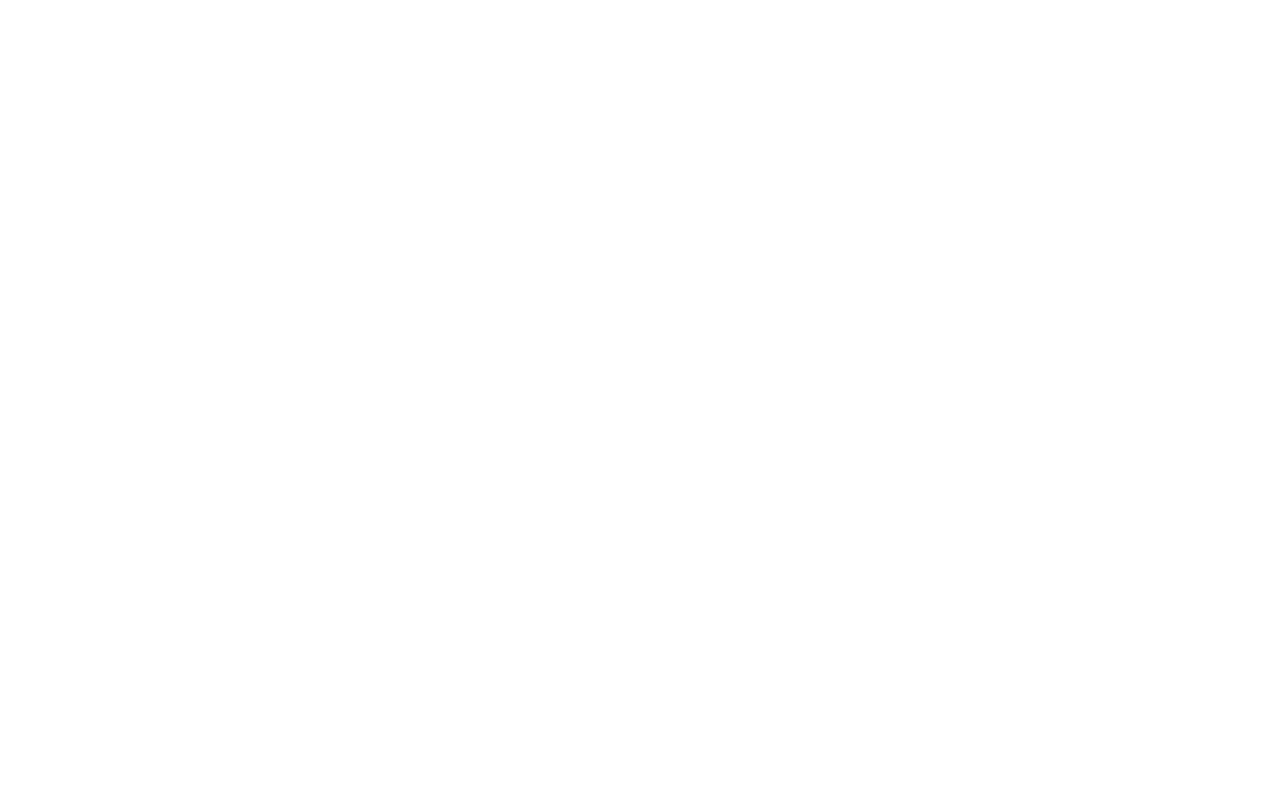
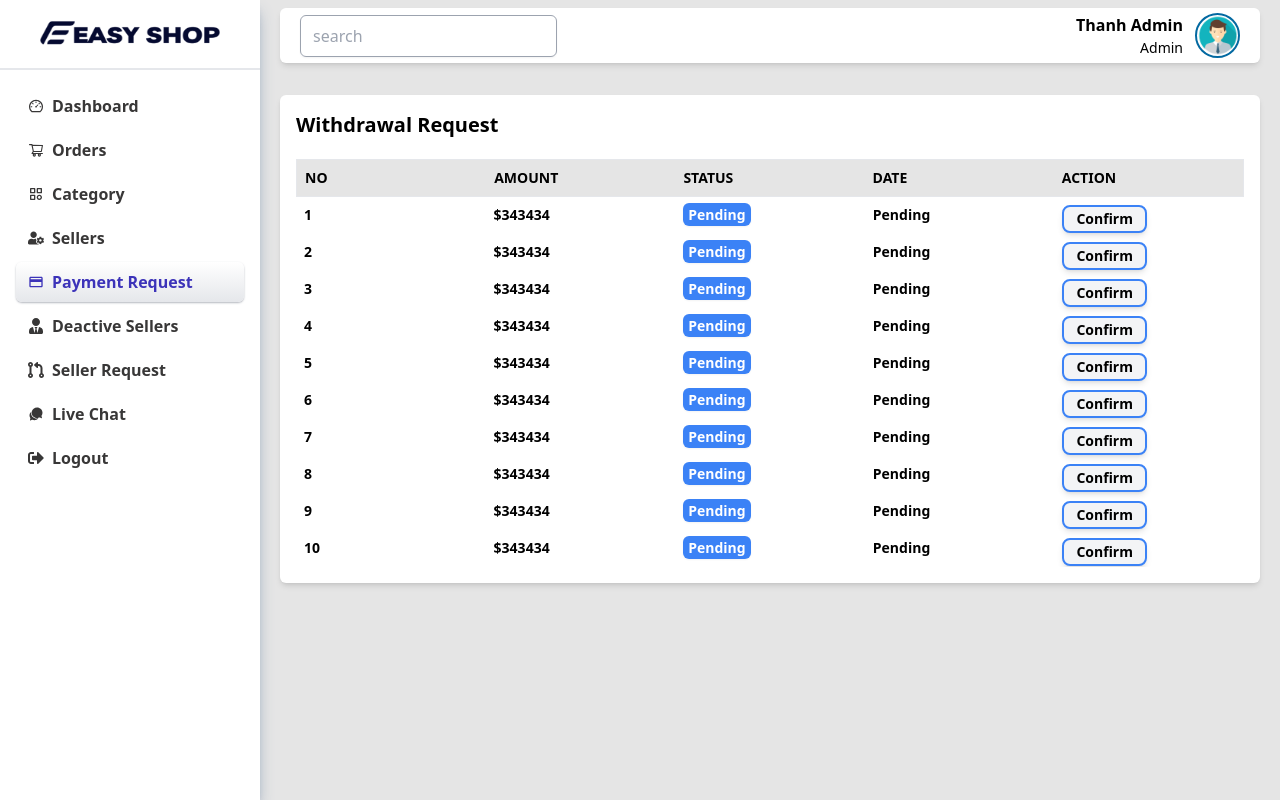
Before and after one commit to huuthanh0312/FE_Dashboard_ReactJs_Mern_Multi_Vendor_Ecommerce, a React (Create React App) app: page /admin/payment-request in a window 1280 px wide. Before the commit this address had no page. Built offline with nearby package versions, Linux system fonts and the light colour scheme.

Commit message:
Payment Request Design

```diff
--- a/src/router/routes/adminRoutes.js
+++ b/src/router/routes/adminRoutes.js
@@ -4,6 +4,7 @@
 const Orders = lazy(() => import('../../views/admin/Orders'))
 const Category = lazy(() => import('../../views/admin/Category'))
 const Sellers = lazy(() => import('../../views/admin/Sellers'))
+const PaymentRequest = lazy(() => import('../../views/admin/PaymentRequest'))
 
 export const adminRoutes = [
   {
@@ -25,5 +26,10 @@
     path: 'admin/sellers',
     element: <Sellers />,
     role: 'admin'
+  },
+  {
+    path: 'admin/payment-request',
+    element: <PaymentRequest />,
+    role: 'admin'
   }
 ]
--- a/src/views/admin/Category.jsx
+++ b/src/views/admin/Category.jsx
@@ -13,7 +13,7 @@
   return (
     <div className="px-2 lg:px-5 pb-5 ">
       <div className="flex lg:hidden justify-between items-center mb-5 p-4 bg-white rounded-md shadow-md hover:shadow-indigo-200">
-        <h1 className="text-[#383737] font-semibold text-lg">Category</h1>
+        <h1 className="text-[#383737] font-bold text-lg">Category</h1>
         <button
           onClick={() => setShow(true)}
           className="px-4 py-2 font-semibold text-blue-500 rounded-md shadow-md border-blue-500 border-2 my-2 hover:bg-blue-500 hover:text-white"
@@ -116,7 +116,7 @@
         >
           <div className="w-full pl-5">
             <div className="h-screen lg:h-auto px-4 py-4 rounded-md shadow-md hover:shadow-indigo-200 bg-white">
-              <h1 className="font-semibold text-xl p-2 mb-4 w-full text-center border-b bg-gray-200 uppercase">
+              <h1 className="font-bold text-xl p-2 mb-4 w-full text-center border-b bg-gray-200 uppercase">
                 Add Category
               </h1>
               <div
--- a/src/views/admin/Orders.jsx
+++ b/src/views/admin/Orders.jsx
@@ -33,7 +33,7 @@
         {/* table */}
         <div className="relative mt-5 overflow-x-auto pb-1 ">
           <div className="w-full text-sm text-left ">
-            <div className="text-sm text-[#383737] uppercase bg-[#E5E5E5] border-1 px-2">
+            <div className="text-sm uppercase bg-[#E5E5E5] border-1 px-2">
               <div className="flex justify-center items-center font-bold">
                 <div className="py-3 w-[25%]">Order id</div>
                 <div className="py-3 w-[13%]">Price</div>
--- /dev/null
+++ b/src/views/admin/PaymentRequest.jsx
@@ -0,0 +1,68 @@
+import React, { forwardRef } from 'react'
+
+import { FixedSizeList as List } from 'react-window'
+
+function handleOnWheel({ daltaY }) {
+  console.log('handleOnWheel', daltaY)
+}
+
+const outerElementType = forwardRef((props, ref) => (
+  <div ref={ref} onWheel={handleOnWheel} {...props} />
+))
+const PaymentRequest = () => {
+  const array = [1, 2, 3, 4, 5, 6, 7, 8, 9, 10]
+  const Row = ({ index, style }) => {
+    return (
+      <div style={style} className="flex text-sm font-semibold">
+        <div className="w-[25%] p-2 whitespace-nowrap">{index + 1}</div>
+        <div className="w-[25%] p-2  whitespace-nowrap">$343434</div>
+        <div className="w-[25%] p-2  whitespace-nowrap">
+          <span className="py-[2px] px-[5px] bg-blue-500 rounded-md text-sm text-white shadow-sm">
+            Pending
+          </span>
+        </div>
+        <div className="w-[25%] p-2 whitespace-nowrap ">Pending</div>
+
+        <div className="w-[25%] p-2 whitespace-nowrap">
+          <button className="px-3 py-[2px] cursor-pointer bg-gray-100 border-2 border-blue-500 rounded-lg shadow-md hover:text-blue-600 hover:shadow-md hover:shadow-blue-500/50 hover:scale-110">
+            Confirm
+          </button>
+        </div>
+      </div>
+    )
+  }
+  return (
+    <div>
+      <div className="px-2 lg:px-5 pb-5 ">
+        <div className="w-full p-4 rounded-md shadow-md hover:shadow-indigo-200 bg-white ">
+          <h2 className="text-xl font-semibold pb-5 ">Withdrawal Request</h2>
+          <div className="w-full">
+            <div className="w-full overflow-x-auto">
+              <div className="flex bg-[#E5E5E5] uppercase text-sm font-bold min-w-[340px] border">
+                <div className="w-[25%] p-2">No</div>
+                <div className="w-[25%] p-2">Amount</div>
+                <div className="w-[25%] p-2">Status</div>
+                <div className="w-[25%] p-2">Date</div>
+                <div className="w-[25%] p-2">Action</div>
+              </div>
+              {
+                <List
+                  style={{ minWidth: '340px' }}
+                  className="List"
+                  height={370}
+                  itemCount={100}
+                  itemSize={37}
+                  outerElementType={outerElementType}
+                >
+                  {Row}
+                </List>
+              }
+            </div>
+          </div>
+        </div>
+      </div>
+    </div>
+  )
+}
+
+export default PaymentRequest
--- a/src/views/admin/Sellers.jsx
+++ b/src/views/admin/Sellers.jsx
@@ -11,7 +11,6 @@
   const [show, setShow] = useState(false)
   return (
     <div className="px-2 lg:px-5 pb-5 ">
-      <div className="w-full flex flex-wrap ">
       <div className="w-full p-4 rounded-md shadow-md hover:shadow-indigo-200 bg-white">
         <div className="flex justify-between items-center">
           <select
@@ -127,7 +126,6 @@
         {/* end Paginantion */}
       </div>
     </div>
-    </div>
   )
 }
 
```
Lines whose indentation alone changed are shown as unchanged.
